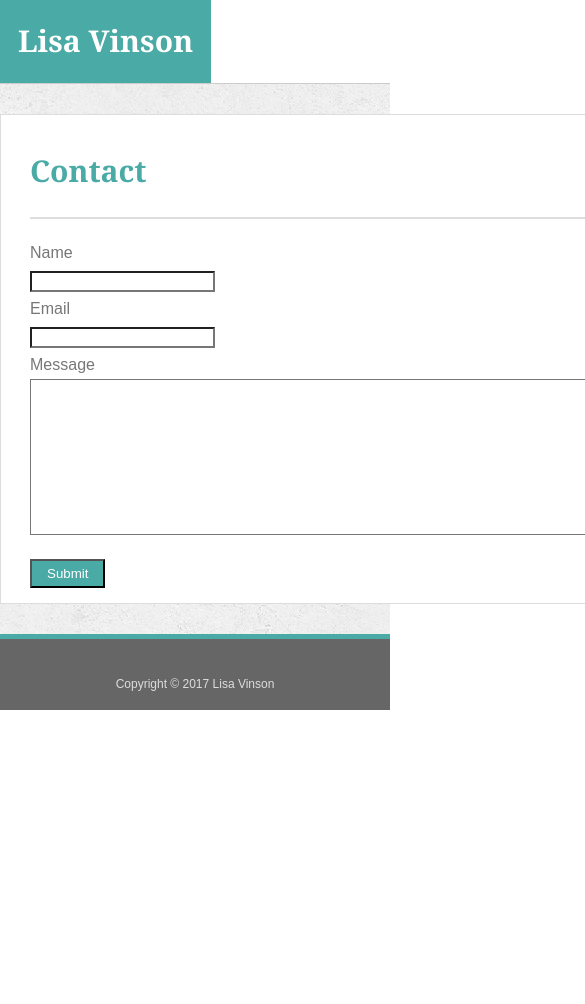
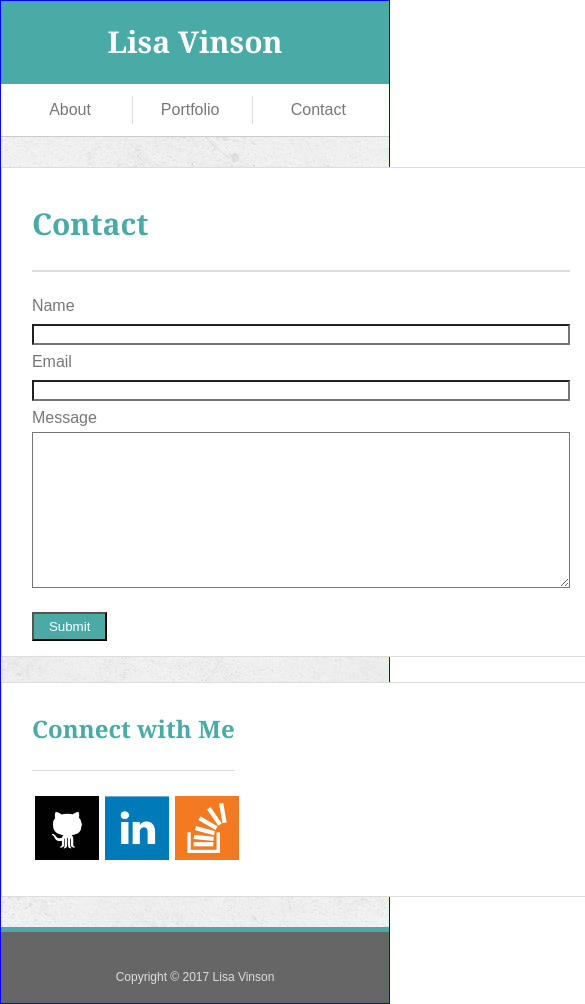
Before and after one commit to LiVinson/Responsive-Portfolio, a plain HTML site: page contact.html in a window 390 px wide. Shown: the top 1004 px of the page, 585 px wide, since content can reach past the window. Before the commit the page ends 844 px from the top, so only its background shows below. Drawn offline with Linux system fonts and the light colour scheme.

Commit message:
Added responsiveness to each page at 980px, 768px, and 640px

```diff
--- a/assets/css/style.css
+++ b/assets/css/style.css
@@ -20,6 +20,9 @@ a:visited {
    color: #034f84;
 }
 
+.wrapper {
+    background: none;
+}
 
 /*header start: 1 element across the entire page (headerfull), header inside of headerfull, centered. Header set to flex
 container. Contains Name and Links elements. Spaced to ediges of the header div using justify-content: space between.*/
@@ -61,6 +64,7 @@ container. Contains Name and Links elements. Spaced to ediges of the header div
 
 .contactlink {
     border: none;
+    padding-right:0px;
 }
 
 /******header end:*******/
@@ -139,7 +143,7 @@ container. Contains Name and Links elements. Spaced to ediges of the header div
 .stack {
     width: 64px;
     height: 64px;
-    margin-left: 5px;
+    margin:0 3px;
     box-sizing: content-box;
     padding-bottom: 2px;
 }
@@ -180,6 +184,8 @@ container. Contains Name and Links elements. Spaced to ediges of the header div
     margin-right:20px;
     margin-bottom: 20px;
     float: left;
+    width: 275px;
+    height: 275px;
 }
 
 .para1,
@@ -242,3 +248,184 @@ container. Contains Name and Links elements. Spaced to ediges of the header div
     outline: 3px solid #4aaaa5;
     outline-offset:10px;
 }
+
+/**MEDIA QUERIES**/
+
+/**Max Width: `980px**/
+@media screen and (max-width: 980px) {
+
+    .wrapper {
+        margin: auto;
+        border: .5px solid red;
+    }
+
+    .header,
+    .container {
+        width: 700px;
+    }
+
+    .mainContent {
+        width: 60%;
+    }
+
+    .connect {
+        width: 35%;
+    }
+
+    .mainBody,
+    .mainHeader {
+        width: 90%;
+    }
+    .mainBody {
+        justify-content:center;
+    }
+
+    .image {
+        margin: auto;
+        width:fit-content;
+    }
+    #profilepic {
+        float: none;
+        width:375px;
+        height:375px;
+    }
+
+    .icons{
+        display:flex;
+        justify-content:space-between;
+        width:fit-content;
+        margin: auto;
+    }
+
+    form,
+    #text,
+    #email {
+        width:375px;
+    }
+
+    .container,
+    .portfolioHeader{
+        width: 700px;
+    }
+
+    .portfolioPics {
+        width: 375px;
+        height: 278px;
+    }
+}
+
+/**Max Width: `768px**/
+@media screen and (max-width: 768px) {
+    .wrapper {
+        margin: auto;
+        border: .5px solid blue;
+    }
+
+    .header,
+    .container {
+        width: 635px;
+    }
+
+    .container {
+        display:block;
+    }
+
+    .mainPortfolio {
+        justify-content: space-between;
+    }
+
+
+    .mainContent {
+        width: 100%;
+    }
+
+    .connect {
+        width: 100%;
+        margin: 25px 0;
+    }
+
+    .image {
+        margin: auto;
+        width:fit-content;
+        float: left;
+    }
+
+    #profilepic {
+        float: left;
+        width:300px;
+        height:300px;
+    }
+    .connectHeader,
+    .icons {
+        margin-left: 30px;
+        margin-bottom:25px;
+    }
+
+    .portfolioPics {
+        width: 275px;
+        height: 210px;
+    }
+
+    form,
+    #text,
+    #email {
+        width:570px;
+    }
+}
+/**Max Width: `640px**/
+@media screen and (max-width: 640px) {
+    .header {
+        display: block;
+         background: #4aaaa5;
+         width:100%;
+    }
+
+    .name {
+        margin: auto;
+    }
+
+    .links{
+        padding: 12px;
+        display: flex;
+    }
+
+    .aboutlink,
+    .contactlink,
+    .portfoliolink {
+        width:33%;
+        text-align:center;
+    }
+
+    .container {
+        display:block;
+        width: 600px;
+    }
+
+    form,
+    #text,
+    #email {
+        width:100%;
+    }
+    .para1,
+    .para2 {
+        clear:both;
+    }
+
+    .image {
+        float: none;
+    }
+    #profilepic {
+        width:400px;
+        height:400px;
+    }
+
+    .mainPortfolio {
+        justify-content: center;
+    }
+
+    .portfolioPics {
+        width: 538px;
+        height: 410px;
+    }
+
+}
--- a/contact.html
+++ b/contact.html
@@ -8,12 +8,13 @@
 
     <link rel="stylesheet" href="assets/css/reset.css">
     <link rel="stylesheet" href="assets/css/style.css">
-
+    <meta name="viewport" content="width=device-width, initial-scale=1">
     <title>Lisa Vinson</title>
 
 </head>
 
 <body>
+    <div class="wrapper">
     <!--Header:
     headerfull is the entire header stretched across the entire page. The header div has a width of 960
     and is the parent for the h1 name, and 3 elements for About, Portfolio, and Contact (links).
@@ -37,17 +38,17 @@
 
     <div class="container">
 
-        <section class="contact mainContent">
+        <section class="mainContent">
 
             <h1 class="mainHeader">Contact</h1>
 
             <div class="mainBody">
                 <form>
                     Name <br>
-                    <input type="text"><br>
+                    <input type="text" id="text"><br>
 
                     Email <br>
-                    <input type="email"><br>
+                    <input type="email" id="email"><br>
 
                     Message<br>
 
@@ -80,7 +81,7 @@
     <footer class="footer">
         <p class="copyright">Copyright &#169; 2017 Lisa Vinson</p>
     </footer>
-
+</div>
 </body>
 
 </html>
```
Also changed, not shown: index.html (+9 -3 lines), portfolio.html (+5 -3 lines).
